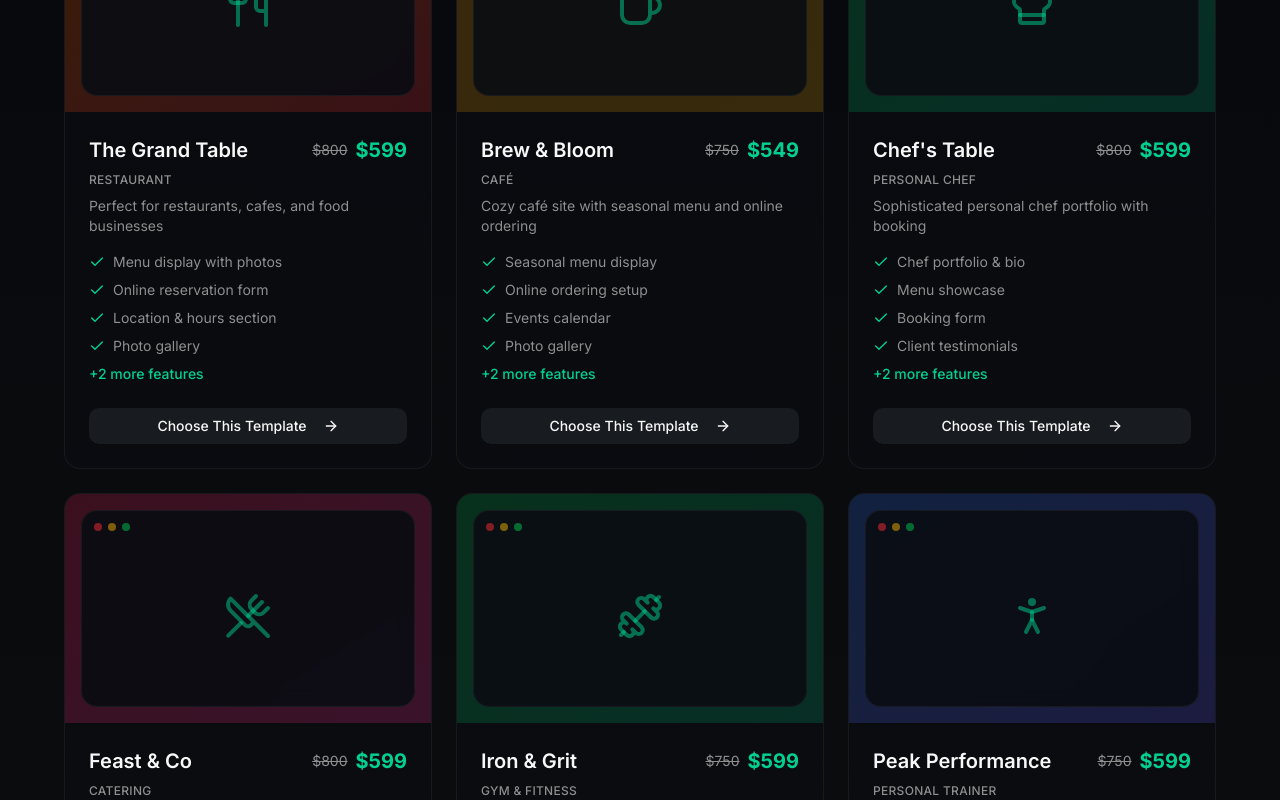
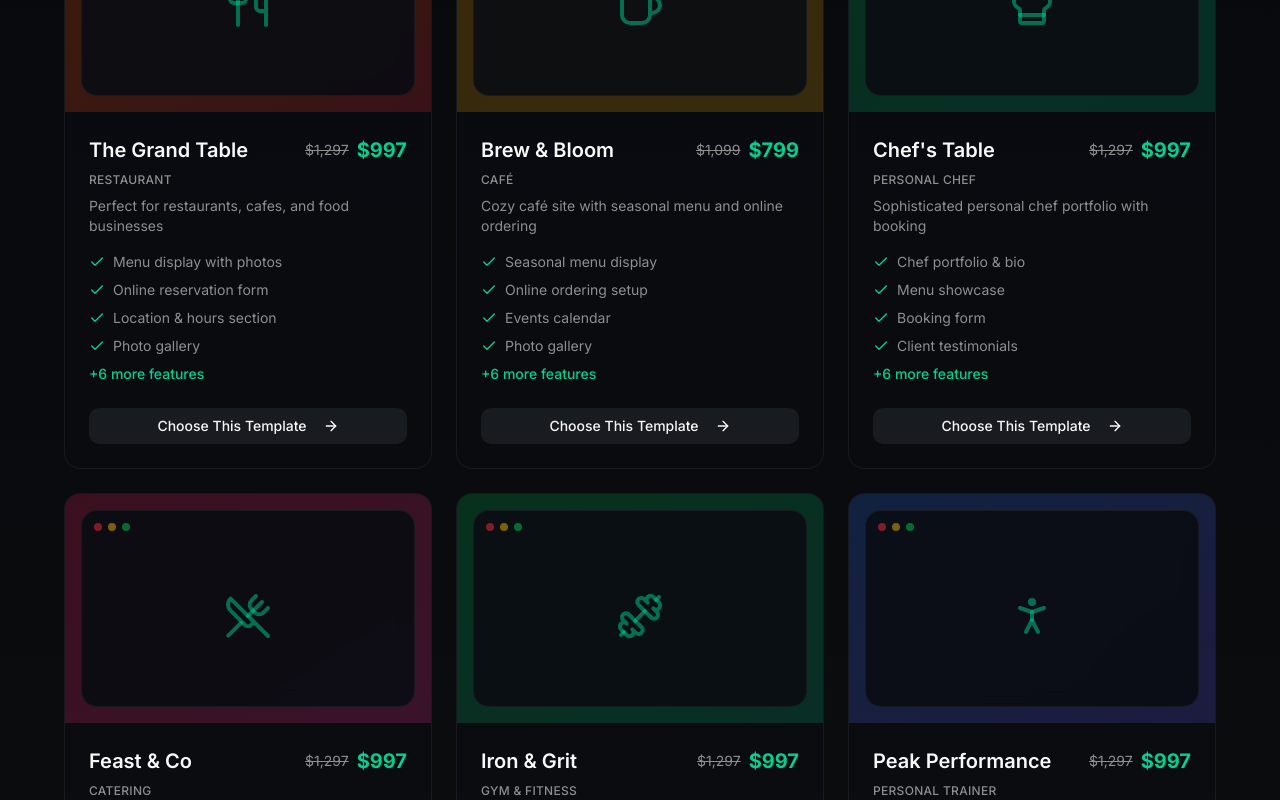
Before and after one commit to Pittbyte882/Development_agency, a Next.js app: page / in a window 1280 px wide. Shown: the part 2840-3640 px from the top of the page. Built offline with nearby package versions, Linux system fonts and the light colour scheme.

Commit message:
changed pricing

```diff
--- a/components/prebuilt-sites.tsx
+++ b/components/prebuilt-sites.tsx
@@ -24,168 +24,222 @@ const prebuiltSites = [
   {
     id: "restaurant", category: "food",
     name: "The Grand Table", industry: "Restaurant",
-    icon: Utensils, price: "$599", originalPrice: "$800",
+    icon: Utensils, price: "$997", originalPrice: "$1,297",
     description: "Perfect for restaurants, cafes, and food businesses",
     color: "from-orange-500/20 to-red-500/20",
-    features: ["Menu display with photos", "Online reservation form", "Location & hours section", "Photo gallery", "Contact form", "Mobile responsive"],
+    features: ["Menu display with photos", "Online reservation form", "Location & hours section", "Photo gallery", "Contact form", "Mobile responsive", "Domain & hosting setup",
+  "SEO setup & Google Analytics",
+  "2 rounds of revisions",
+  "30-day post-launch support",],
     demoUrl: "https://restaurant.readysetgosites.com",
   },
   {
     id: "cafe", category: "food",
     name: "Brew & Bloom", industry: "Café",
-    icon: Coffee, price: "$549", originalPrice: "$750",
+    icon: Coffee, price: "$799", originalPrice: "$1,099",
     description: "Cozy café site with seasonal menu and online ordering",
     color: "from-amber-500/20 to-yellow-500/20",
-    features: ["Seasonal menu display", "Online ordering setup", "Events calendar", "Photo gallery", "Contact form", "Mobile responsive"],
+    features: ["Seasonal menu display", "Online ordering setup", "Events calendar", "Photo gallery", "Contact form", "Mobile responsive", "Domain & hosting setup",
+  "SEO setup & Google Analytics",
+  "2 rounds of revisions",
+  "30-day post-launch support",],
     demoUrl: "https://cafe.readysetgosites.com",
   },
   {
     id: "chef", category: "food",
     name: "Chef's Table", industry: "Personal Chef",
-    icon: ChefHat, price: "$599", originalPrice: "$800",
+    icon: ChefHat, price: "$997", originalPrice: "$1,297",
     description: "Sophisticated personal chef portfolio with booking",
     color: "from-green-500/20 to-emerald-500/20",
-    features: ["Chef portfolio & bio", "Menu showcase", "Booking form", "Client testimonials", "Contact form", "Mobile responsive"],
+    features: ["Chef portfolio & bio", "Menu showcase", "Booking form", "Client testimonials", "Contact form", "Mobile responsive", "Domain & hosting setup",
+  "SEO setup & Google Analytics",
+  "2 rounds of revisions",
+  "30-day post-launch support",],
     demoUrl: "https://chef.readysetgosites.com",
   },
   {
     id: "catering", category: "food",
     name: "Feast & Co", industry: "Catering",
-    icon: UtensilsCrossed, price: "$599", originalPrice: "$800",
+    icon: UtensilsCrossed, price: "$997", originalPrice: "$1,297",
     description: "Professional catering company with packages and inquiry form",
     color: "from-rose-500/20 to-pink-500/20",
-    features: ["Service packages", "Photo gallery", "Inquiry form", "Pricing display", "Contact form", "Mobile responsive"],
+    features: ["Service packages", "Photo gallery", "Inquiry form", "Pricing display", "Contact form", "Mobile responsive", "Domain & hosting setup",
+  "SEO setup & Google Analytics",
+  "2 rounds of revisions",
+  "30-day post-launch support",],
     demoUrl: "https://catering.readysetgosites.com",
   },
   // Health & Fitness
   {
     id: "gym", category: "health",
     name: "Iron & Grit", industry: "Gym & Fitness",
-    icon: Dumbbell, price: "$599", originalPrice: "$750",
+    icon: Dumbbell, price: "$997", originalPrice: "$1,297",
     description: "High-energy gym site with membership plans and class schedule",
     color: "from-green-500/20 to-emerald-500/20",
-    features: ["Class schedule display", "Membership plans", "Trainer profiles", "Before/after gallery", "Contact form", "Booking integration ready"],
+    features: ["Class schedule display", "Membership plans", "Trainer profiles", "Before/after gallery", "Contact form", "Booking integration ready", "Domain & hosting setup",
+  "SEO setup & Google Analytics",
+  "2 rounds of revisions",
+  "30-day post-launch support",],
     demoUrl: "https://gym.readysetgosites.com",
   },
   {
     id: "trainer", category: "health",
     name: "Peak Performance", industry: "Personal Trainer",
-    icon: PersonStanding, price: "$599", originalPrice: "$750",
+    icon: PersonStanding, price: "$997", originalPrice: "$1,297",
     description: "Personal trainer site with transformation gallery and bookings",
     color: "from-blue-500/20 to-indigo-500/20",
-    features: ["Trainer bio & credentials", "Program packages", "Transformation gallery", "Booking form", "Contact form", "Mobile responsive"],
+    features: ["Trainer bio & credentials", "Program packages", "Transformation gallery", "Booking form", "Contact form", "Mobile responsive", "Domain & hosting setup",
+  "SEO setup & Google Analytics",
+  "2 rounds of revisions",
+  "30-day post-launch support",],
     demoUrl: "https://trainer.readysetgosites.com",
   },
   {
     id: "yoga", category: "health",
     name: "Flow State", industry: "Yoga & Wellness",
-    icon: Leaf, price: "$549", originalPrice: "$750",
+    icon: Leaf, price: "$799", originalPrice: "$1,099",
     description: "Calming yoga studio with class bookings and instructor profiles",
     color: "from-teal-500/20 to-cyan-500/20",
-    features: ["Class schedule", "Instructor profiles", "Booking system", "Wellness blog", "Contact form", "Mobile responsive"],
+    features: ["Class schedule", "Instructor profiles", "Booking system", "Wellness blog", "Contact form", "Mobile responsive", "Domain & hosting setup",
+  "SEO setup & Google Analytics",
+  "2 rounds of revisions",
+  "30-day post-launch support",],
     demoUrl: "https://yoga.readysetgosites.com",
   },
   // Tech & SaaS
   {
     id: "saas", category: "tech",
     name: "LaunchPad", industry: "SaaS",
-    icon: Rocket, price: "$699", originalPrice: "$900",
+    icon: Rocket, price: "$1,097", originalPrice: "$1,397",
     description: "Modern SaaS landing page with pricing, features, and demo CTA",
     color: "from-violet-500/20 to-purple-500/20",
-    features: ["Feature showcase", "Pricing tiers", "Demo CTA", "Testimonials", "FAQ section", "Analytics ready"],
+    features: ["Feature showcase", "Pricing tiers", "Demo CTA", "Testimonials", "FAQ section", "Analytics ready", "Domain & hosting setup",
+  "SEO setup & Google Analytics",
+  "2 rounds of revisions",
+  "30-day post-launch support",],
     demoUrl: "https://saas.readysetgosites.com",
   },
   {
     id: "security", category: "tech",
     name: "SecureStack", industry: "Cybersecurity",
-    icon: Shield, price: "$699", originalPrice: "$900",
+    icon: Shield, price: "$1,097", originalPrice: "$1,397",
     description: "Trust-building cybersecurity firm with services and case studies",
     color: "from-green-500/20 to-emerald-500/20",
-    features: ["Services showcase", "Case studies", "Trust badges", "Team profiles", "Contact form", "Mobile responsive"],
+    features: ["Services showcase", "Case studies", "Trust badges", "Team profiles", "Contact form", "Mobile responsive", "Domain & hosting setup",
+  "SEO setup & Google Analytics",
+  "2 rounds of revisions",
+  "30-day post-launch support",],
     demoUrl: "https://security.readysetgosites.com",
   },
   {
     id: "software", category: "tech",
     name: "AppForge", industry: "Software / App Dev",
-    icon: Code, price: "$699", originalPrice: "$900",
+    icon: Code, price: "$1,097", originalPrice: "$1,397",
     description: "Software company site with product showcase and team profiles",
     color: "from-blue-500/20 to-sky-500/20",
-    features: ["Product showcase", "Team profiles", "Portfolio section", "Pricing plans", "Contact form", "Mobile responsive"],
+    features: ["Product showcase", "Team profiles", "Portfolio section", "Pricing plans", "Contact form", "Mobile responsive", "Domain & hosting setup",
+  "SEO setup & Google Analytics",
+  "2 rounds of revisions",
+  "30-day post-launch support",],
     demoUrl: "https://software.readysetgosites.com",
   },
   // Creative & Creators
   {
     id: "photography", category: "creative",
     name: "Lens & Light", industry: "Photographer",
-    icon: Camera, price: "$549", originalPrice: "$700",
+    icon: Camera, price: "$799", originalPrice: "$1,099",
     description: "Stunning photography portfolio with galleries and booking",
     color: "from-amber-500/20 to-orange-500/20",
-    features: ["Gallery with lightbox", "About me section", "Services/offerings page", "Testimonials", "Contact form", "Social media links"],
+    features: ["Gallery with lightbox", "About me section", "Services/offerings page", "Testimonials", "Contact form", "Social media links", "Domain & hosting setup",
+  "SEO setup & Google Analytics",
+  "2 rounds of revisions",
+  "30-day post-launch support",],
     demoUrl: "https://photo.readysetgosites.com",
   },
   {
     id: "creator", category: "creative",
     name: "The Creator Hub", industry: "Influencer / Creator",
-    icon: Sparkles, price: "$549", originalPrice: "$700",
+    icon: Sparkles, price: "$799", originalPrice: "$1,099",
     description: "Creator site with media kit, brand deals, and social links",
     color: "from-fuchsia-500/20 to-pink-500/20",
-    features: ["Media kit page", "Brand partnerships", "Social links hub", "Content showcase", "Contact form", "Mobile responsive"],
+    features: ["Media kit page", "Brand partnerships", "Social links hub", "Content showcase", "Contact form", "Mobile responsive", "Domain & hosting setup",
+  "SEO setup & Google Analytics",
+  "2 rounds of revisions",
+  "30-day post-launch support",],
     demoUrl: "https://creator.readysetgosites.com",
   },
   {
     id: "portfolio", category: "creative",
     name: "Folio Pro", industry: "Portfolio",
-    icon: Palette, price: "$549", originalPrice: "$700",
+    icon: Palette, price: "$799", originalPrice: "$1,099",
     description: "Clean developer or designer portfolio with project showcase",
     color: "from-purple-500/20 to-pink-500/20",
-    features: ["Project showcase", "Skills section", "About me page", "Testimonials", "Contact form", "Social media links"],
+    features: ["Project showcase", "Skills section", "About me page", "Testimonials", "Contact form", "Social media links", "Domain & hosting setup",
+  "SEO setup & Google Analytics",
+  "2 rounds of revisions",
+  "30-day post-launch support",],
     demoUrl: "https://portfolio.readysetgosites.com",
   },
   // Agency & Professional
   {
     id: "marketing", category: "agency",
     name: "Amplify Agency", industry: "Marketing Agency",
-    icon: TrendingUp, price: "$649", originalPrice: "$850",
+    icon: TrendingUp, price: "$1,097", originalPrice: "$1,397",
     description: "Bold marketing agency site with case studies and results",
     color: "from-orange-500/20 to-amber-500/20",
-    features: ["Case studies", "Services showcase", "Team profiles", "Client results", "Contact form", "Mobile responsive"],
+    features: ["Case studies", "Services showcase", "Team profiles", "Client results", "Contact form", "Mobile responsive", "Domain & hosting setup",
+  "SEO setup & Google Analytics",
+  "2 rounds of revisions",
+  "30-day post-launch support",],
     demoUrl: "https://agency.readysetgosites.com",
   },
   {
     id: "recruitment", category: "agency",
     name: "TalentBridge", industry: "Recruitment Agency",
-    icon: Users, price: "$649", originalPrice: "$850",
+    icon: Users, price: "$1,097", originalPrice: "$1,397",
     description: "Recruitment agency with job listings and candidate portal",
     color: "from-blue-500/20 to-indigo-500/20",
-    features: ["Job listings", "Candidate portal", "Services page", "Team profiles", "Contact form", "Mobile responsive"],
+    features: ["Job listings", "Candidate portal", "Services page", "Team profiles", "Contact form", "Mobile responsive", "Domain & hosting setup",
+  "SEO setup & Google Analytics",
+  "2 rounds of revisions",
+  "30-day post-launch support",],
     demoUrl: "https://recruit.readysetgosites.com",
   },
   {
     id: "law", category: "agency",
     name: "Counsel Pro", industry: "Law Firm",
-    icon: Scale, price: "$649", originalPrice: "$850",
+    icon: Scale, price: "$1,097", originalPrice: "$1,397",
     description: "Professional law firm site with practice areas and attorney profiles",
     color: "from-stone-500/20 to-neutral-500/20",
-    features: ["Practice areas", "Attorney profiles", "Case results", "FAQ section", "Contact form", "Mobile responsive"],
+    features: ["Practice areas", "Attorney profiles", "Case results", "FAQ section", "Contact form", "Mobile responsive", "Domain & hosting setup",
+  "SEO setup & Google Analytics",
+  "2 rounds of revisions",
+  "30-day post-launch support",],
     demoUrl: "https://law.readysetgosites.com",
   },
   // Startups & Business
   {
     id: "startup", category: "startup",
     name: "Venture Launch", industry: "Startup",
-    icon: Lightbulb, price: "$649", originalPrice: "$850",
+    icon: Lightbulb, price: "$1,097", originalPrice: "$1,397",
     description: "Investor-ready startup site with pitch deck and team section",
     color: "from-violet-500/20 to-indigo-500/20",
-    features: ["Product pitch section", "Team profiles", "Investor info", "Roadmap display", "Contact form", "Mobile responsive"],
+    features: ["Product pitch section", "Team profiles", "Investor info", "Roadmap display", "Contact form", "Mobile responsive", "Domain & hosting setup",
+  "SEO setup & Google Analytics",
+  "2 rounds of revisions",
+  "30-day post-launch support",],
     demoUrl: "https://startup.readysetgosites.com",
   },
   {
     id: "ecommerce", category: "startup",
     name: "ShopFront", industry: "E-Commerce",
-    icon: ShoppingBag, price: "$899", originalPrice: "$1,200",
+    icon: ShoppingBag, price: "$1,297", originalPrice: "$1,697",
     description: "Ready-to-sell e-commerce brand site with product showcase",
     color: "from-pink-500/20 to-rose-500/20",
-    features: ["Product catalog", "Shopping cart", "Checkout integration", "Customer reviews", "Category filtering", "Inventory management"],
+    features: ["Product catalog", "Shopping cart", "Checkout integration", "Customer reviews", "Category filtering", "Inventory management", "Domain & hosting setup",
+  "SEO setup & Google Analytics",
+  "2 rounds of revisions",
+  "30-day post-launch support",],
     demoUrl: "https://ecom.readysetgosites.com",
   },
 ]
@@ -195,88 +249,83 @@ const packages = [
   {
     name: "Starter",
     icon: Zap,
-    price: "$500",
-    priceRange: "$500–$800",
+    price: "$1,500",
+    priceRange: "$1,500–$2,500",
     bestFor: "Solo businesses or freelancers",
-    delivery: "1–2 weeks",
+    delivery: "2–3 weeks",
     popular: false,
-    description: "Perfect for getting your business online fast with a professional template.",
+    description: "A professionally custom-built website from scratch tailored to your brand and business goals.",
     industries: ["Restaurants & Cafés", "Personal Trainers", "Photographers", "Local Businesses", "Freelancers"],
     platforms: ["Webflow", "WordPress"],
     features: [
-      "Choose from our template library",
-      "Custom colors & branding",
+      "Custom design from scratch",
       "Up to 5 pages",
       "Mobile responsive design",
       "Contact form setup",
       "Basic SEO optimization",
       "Google Analytics setup",
-      "Domain & hosting guidance",
+      "Domain & hosting setup",
       "2 rounds of revisions",
-      "30-day email support",
+      "30-day post-launch support",
     ],
-    notIncluded: [
-
-    ],
+    notIncluded: [],
   },
   {
     name: "Professional",
     icon: Star,
-    price: "$1,200",
-    priceRange: "$1,200–$2,000",
-    bestFor: "Small businesses",
-    delivery: "2–3 weeks",
+    price: "$3,000",
+    priceRange: "$3,000–$5,000",
+    bestFor: "Growing small to mid-size businesses",
+    delivery: "3–4 weeks",
     popular: true,
-    description: "For growing businesses that need more features, custom sections, and integrations.",
+    description: "A fully custom website with advanced features, integrations, and a design built to convert visitors into customers.",
     industries: ["Gyms & Fitness Studios", "Marketing Agencies", "SaaS Companies", "Recruitment Firms", "Startups"],
     platforms: ["Webflow", "WordPress", "Shopify"],
     features: [
       "Everything in Starter",
-      "Up to 8 custom pages",
-      "Premium custom design",
-      "Blog setup & integration",
+      "Up to 10 custom pages",
+      "Premium conversion-focused design",
+      "Blog or news section",
       "Booking system integration",
-      "E-commerce (up to 20 products)",
-      "Advanced SEO setup",
-      "Social media integration",
-      "Newsletter signup (Mailchimp/Klaviyo)",
-      "Speed optimization",
+      "E-commerce (up to 50 products)",
+      "Advanced SEO setup & schema markup",
+      "Social media & newsletter integration",
+      "Speed & performance optimization",
       "3 rounds of revisions",
       "60-day priority support",
     ],
-    notIncluded: [
-    ]
+    notIncluded: [],
   },
   {
     name: "Premium",
     icon: Crown,
-    price: "$3,000",
-    priceRange: "$3,000–$5,000+",
-    bestFor: "Established businesses or e-commerce",
-    delivery: "4–6 weeks",
+    price: "$6,000",
+    priceRange: "$6,000–$10,000+",
+    bestFor: "Established businesses & high-growth brands",
+    delivery: "4–8 weeks",
     popular: false,
-    description: "A fully custom website built from scratch — unique, powerful, and built to scale.",
+    description: "A bespoke, high-performance website built with cutting-edge technology — designed to scale with your business.",
     industries: ["Tech Companies", "Enterprise Startups", "E-Commerce Brands", "Influencers & Creators", "Any Custom Need"],
     platforms: ["Next.js", "Webflow", "WordPress", "Shopify"],
     features: [
       "Everything in Professional",
-      "Up to 15 pages or full online store",
-      "Fully custom, conversion-focused design",
-      "E-commerce / payment integration",
-      "Custom animations & interactions",
-      "Advanced SEO & schema markup",
-      "CMS setup (editable by you)",
-      "Performance & load optimization",
-      "Priority support (same-day response)",
+      "Unlimited pages",
+      "Full custom e-commerce store",
+      "Custom animations & micro-interactions",
+      "Advanced API & third-party integrations",
+      "CMS setup — fully editable by you",
+      "Comprehensive SEO strategy",
+      "Performance & Core Web Vitals optimization",
+      "Same-day priority support",
       "Unlimited revisions",
-      "60 days post-launch support",
+      "90 days post-launch support",
       "Free first month maintenance",
-      "Training session included",
+      "1-on-1 training session",
+      "Dedicated project manager (you)",
     ],
     notIncluded: [],
   },
 ]
-
 // ── COMPONENT ───────────────────────────────────────────
 export function PrebuiltSites() {
   const [activeTab, setActiveTab] = useState<"ready" | "custom">("ready")
```
Also changed, not shown: app/addons/page.tsx (+93 -47 lines).
